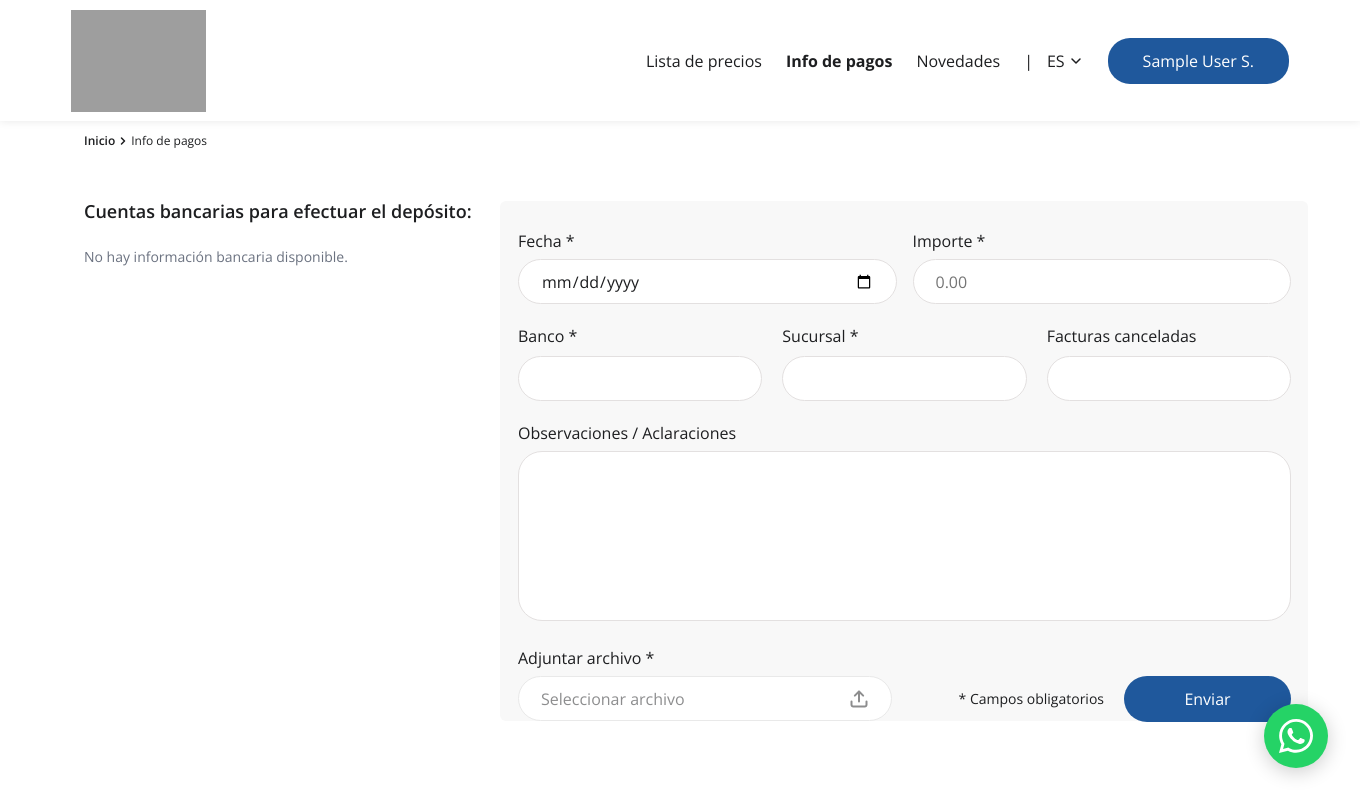
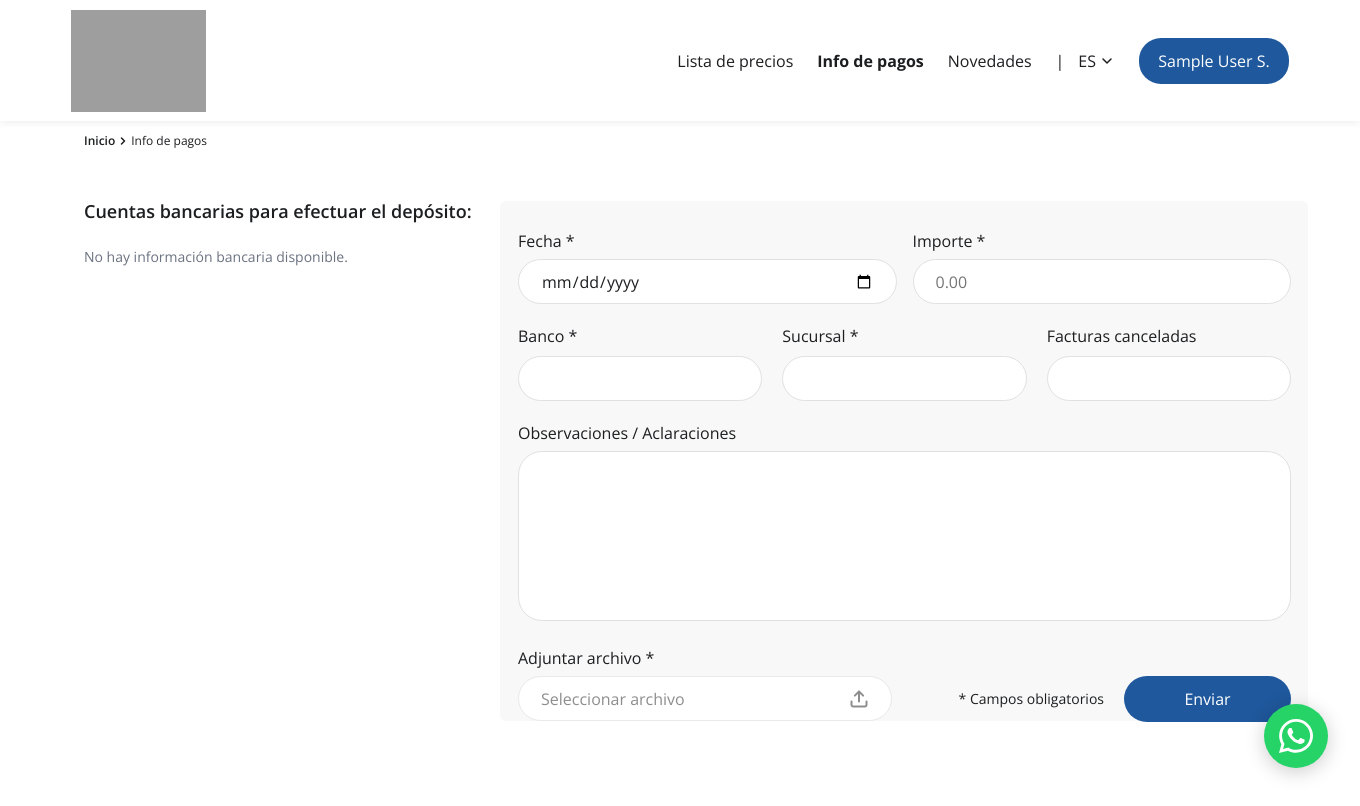
Before and after one commit to santiagoAbasto/GRANSASSO, a Laravel app: page /zona-privada/info-pagos in a window 1360 px wide. Shown: the top 806 px of the page. Run offline with Laravel 12, Linux system fonts and the light colour scheme; the visitor is signed in with stand-in values (Sample User, id 1); data comes from the database, SQL or seed files in the repository; data that the repository does not hold is empty; style sheets or scripts are compiled from the project's sources; parts of the project's set-up code (start-up, migrations or seed data) failed here and were passed over; grey boxes are pictures that could not be loaded.

Commit message:
Revert "fix: botón zona privada — quita width fijo, padding 12px 35px para respirar el texto"
This reverts commit 82fea14b0788cf770406c4b5271e0f61f9710ae4.

```diff
--- a/resources/views/web/zona-privada/layouts/app.blade.php
+++ b/resources/views/web/zona-privada/layouts/app.blade.php
@@ -70,7 +70,7 @@
         {{-- Usuario --}}
         <div style="position:relative;margin-left:24px;flex-shrink:0" id="zpUserMenu">
             <button id="zpUserBtn"
-                    style="display:flex;padding:12px 35px;justify-content:center;align-items:center;gap:10px;box-sizing:border-box;border-radius:22px;background:#1F589C;border:none;color:#FFF;font-family:'Open Sans',sans-serif;font-size:16px;font-weight:400;line-height:normal;cursor:pointer;white-space:nowrap">
+                    style="display:flex;width:150px;padding:12px 25px;justify-content:center;align-items:center;gap:10px;box-sizing:border-box;border-radius:22px;background:#1F589C;border:none;color:#FFF;font-family:'Open Sans',sans-serif;font-size:16px;font-weight:400;line-height:normal;cursor:pointer;white-space:nowrap;overflow:hidden;text-overflow:ellipsis">
                 {{ collect(explode(' ', $zpClient?->name ?? ''))->map(fn($w) => ucfirst(strtolower($w)))->implode(' ') }} {{ strtoupper($zpClient?->lastname[0] ?? '') }}.
             </button>
             <div id="zpUserDropdown"
```
